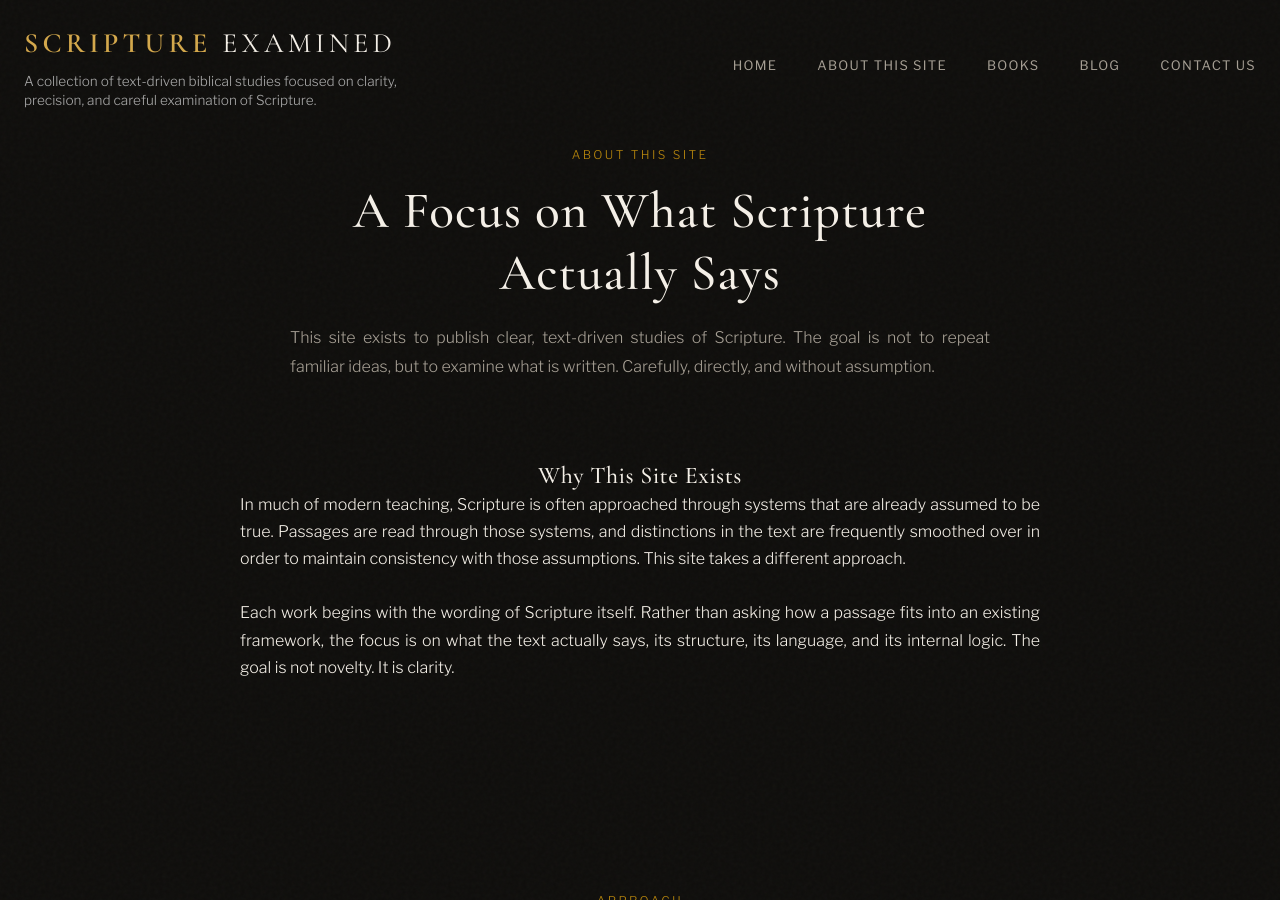
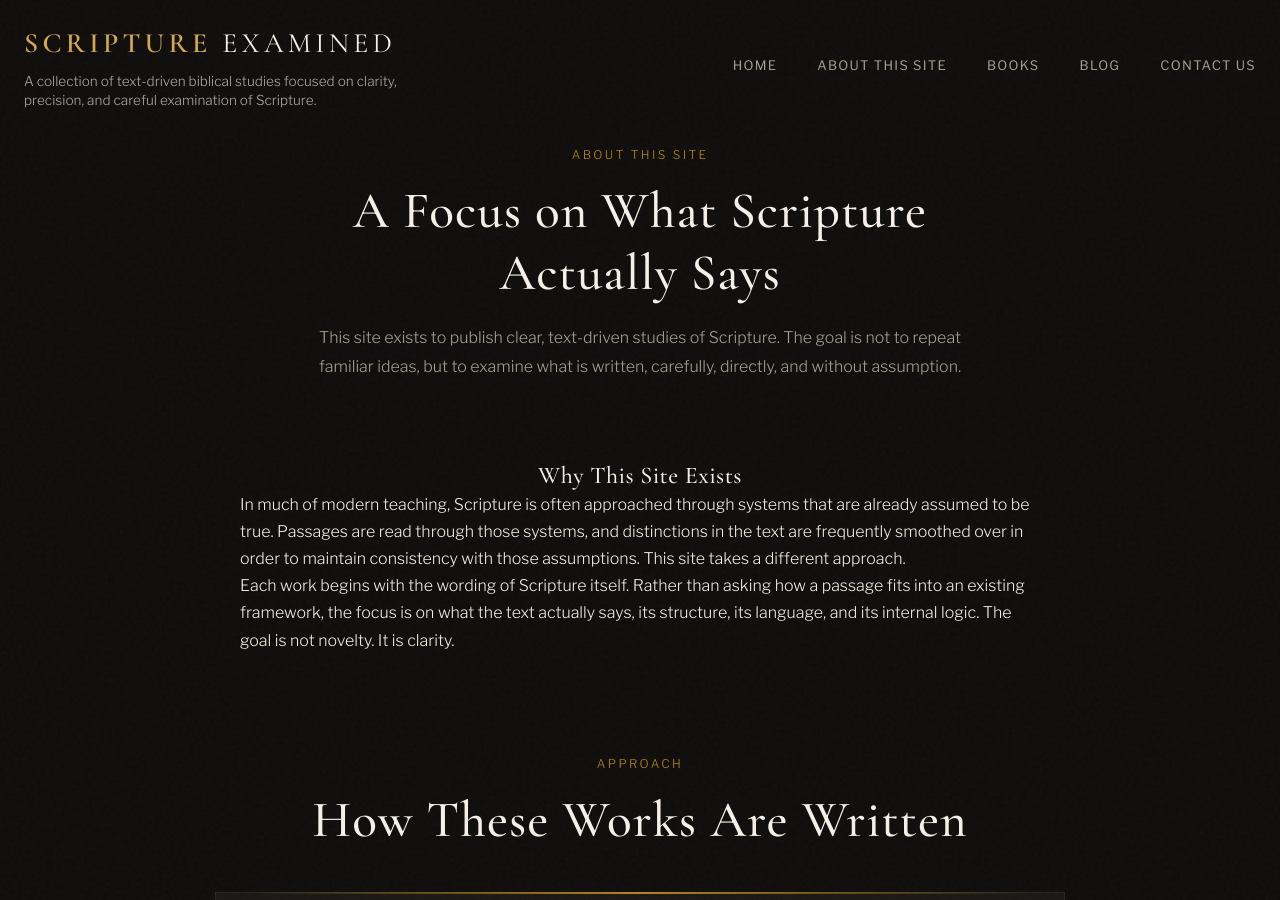
Before and after one commit to ScriptureExamined/PaulineEpistles, a Jekyll site: the page built from about.html, in a window 1280 px wide and 900 px high. Built offline with Jekyll 4.4.1, drawn with Linux system fonts in a browser that asks for light colours; some of the changed text lies outside the part shown.

Commit message:
Update about.html

```diff
--- a/about.html
+++ b/about.html
@@ -8,10 +8,10 @@
     <div class="section-header centered">
       <div class="section-label">About This Site</div>
       <h1 class="section-title">A Focus on What Scripture Actually Says</h1>
-      <p class="section-desc" style="text-align: justify">
+      <p class="section-desc">
         This site exists to publish clear, text-driven studies of Scripture. The
-        goal is not to repeat familiar ideas, but to examine what is written.
-        Carefully, directly, and without assumption.
+        goal is not to repeat familiar ideas, but to examine what is written,
+        carefully, directly, and without assumption.
       </p>
     </div>
   </div>
@@ -20,16 +20,17 @@
 <section class="section about-purpose">
   <div class="container">
     <div class="section-content">
-      <h2 align="center">Why This Site Exists</h2>
-      <p style="text-align: justify">
+      <h2 class="center-text">Why This Site Exists</h2>
+
+      <p>
         In much of modern teaching, Scripture is often approached through
         systems that are already assumed to be true. Passages are read through
         those systems, and distinctions in the text are frequently smoothed over
         in order to maintain consistency with those assumptions. This site takes
         a different approach.
       </p>
-      <br />
-      <p style="text-align: justify">
+
+      <p>
         Each work begins with the wording of Scripture itself. Rather than
         asking how a passage fits into an existing framework, the focus is on
         what the text actually says, its structure, its language, and its
@@ -41,28 +42,25 @@
 
 <section id="text-driven" class="section about-approach">
   <div class="container">
-    <div class="section-header">
+    <div class="section-header centered">
       <div class="section-label">Approach</div>
       <h2 class="section-title">How These Works Are Written</h2>
     </div>
 
     <div class="approach-card-wrap">
       <div class="feature-card">
-        <div class="feature-main" style="text-align: center">
+        <div class="feature-main center-text">
           <div class="feature-title" style="font-size: 32px">
             How These Works Are Written
           </div>
-          <span
-            class="feature-subtitle"
-            style="text-align: center; display: block"
-          >
+          <span class="feature-subtitle" style="display: block">
             Each study is built on the same foundation: careful reading, defined
             terms, and conclusions drawn from the text itself.
           </span>
         </div>
 
         <div class="feature-details">
-          <div class="feature-detail-card" style="text-align: center">
+          <div class="feature-detail-card center-text">
             <div class="feature-detail-title">Text First</div>
             <div class="feature-detail-note">
               The starting point is always the wording of Scripture itself.
@@ -71,7 +69,7 @@
             </div>
           </div>
 
-          <div class="feature-detail-card" style="text-align: center">
+          <div class="feature-detail-card center-text">
             <div class="feature-detail-title">Careful Distinctions</div>
             <div class="feature-detail-note">
               Where Scripture makes distinctions, those distinctions are
@@ -80,7 +78,7 @@
             </div>
           </div>
 
-          <div class="feature-detail-card" style="text-align: center">
+          <div class="feature-detail-card center-text">
             <div class="feature-detail-title">Doctrinal Precision</div>
             <div class="feature-detail-note">
               Theology is handled with attention to language, structure, and
@@ -89,7 +87,7 @@
             </div>
           </div>
 
-          <div class="feature-detail-card" style="text-align: center">
+          <div class="feature-detail-card center-text">
             <div class="feature-detail-title">Follow the Text</div>
             <div class="feature-detail-note">
               The objective is not to impose a system onto Scripture, but to
@@ -105,7 +103,7 @@
 
 <section id="doctrinal-clarity" class="section about-focus">
   <div class="container">
-    <div class="section-header">
+    <div class="section-header centered">
       <div class="section-label">Emphasis</div>
       <h2 class="section-title">A Particular Focus</h2>
     </div>
@@ -117,11 +115,13 @@
         overlooked when read quickly or absorbed into broader theological
         assumptions.
       </p>
+
       <p>
         These studies aim to slow that process down by examining key terms,
         tracing arguments carefully, and allowing Paul’s own language to define
         the conclusions.
       </p>
+
       <p>
         This does not mean ignoring the rest of Scripture. It means taking
         seriously the distinctions that Scripture itself makes.
@@ -132,7 +132,7 @@
 
 <section id="biblical-distinctions" class="section about-scope">
   <div class="container">
-    <div class="section-header">
+    <div class="section-header centered">
       <div class="section-label">Scope</div>
       <h2 class="section-title">A Growing Body of Work</h2>
     </div>
@@ -143,6 +143,7 @@
         a collection of studies, each addressing specific questions in Scripture
         with the same commitment to clarity and precision.
       </p>
+
       <p>
         Some works will be narrowly focused. Others will address broader
         theological themes. All will remain grounded in the same approach:
@@ -155,7 +156,7 @@
 
 <section id="pauline-writings" class="section about-reader">
   <div class="container">
-    <div class="section-header">
+    <div class="section-header centered">
       <div class="section-label">For the Reader</div>
       <h2 class="section-title">How to Approach These Studies</h2>
     </div>
@@ -163,33 +164,32 @@
     <div class="section-content">
       <p>
         These works are written to be read alongside Scripture, not apart from
-        it. They are not meant to replace the text, but to direct attention back
-        to it.
+        it.
       </p>
+
       <p>
         Readers are encouraged to examine each claim, follow the references, and
         test the conclusions against the passages themselves.
       </p>
+
       <p>Agreement is not assumed. Careful consideration is.</p>
-      <p>
-        If you are willing to read slowly, pay attention to the wording, and
-        think through what is being said, these studies will be useful to you.
-      </p>
     </div>
   </div>
 </section>
 
 <section class="section about-cta">
   <div class="container">
-    <div class="cta-box">
+    <div class="centered-content">
       <div class="section-label">Begin Here</div>
-      <h2>Begin With the Current Work</h2>
+      <h2 class="section-title">Begin With the Current Work</h2>
+
       <p>
         Start with the available books, then return as additional studies are
         added. Each work builds on the same foundation: Scripture first, clarity
         in language, and careful attention to what is written.
       </p>
-      <div class="hero-actions">
+
+      <div class="section-actions">
         <a href="books.html" class="btn btn-primary">View Books</a>
         <a href="index.html" class="btn btn-outline">Back to Home</a>
       </div>
```
